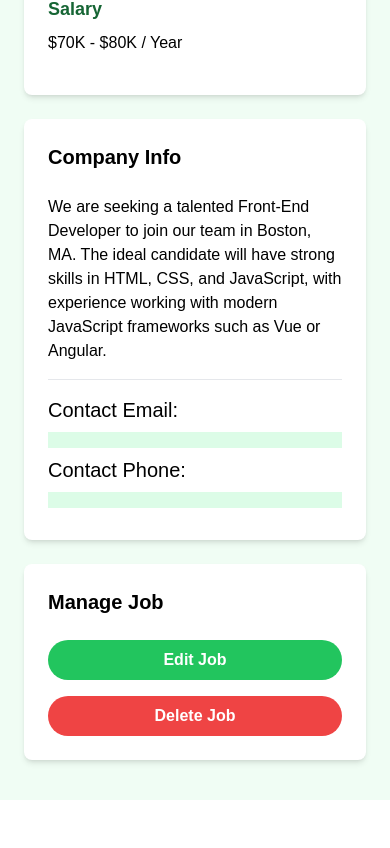
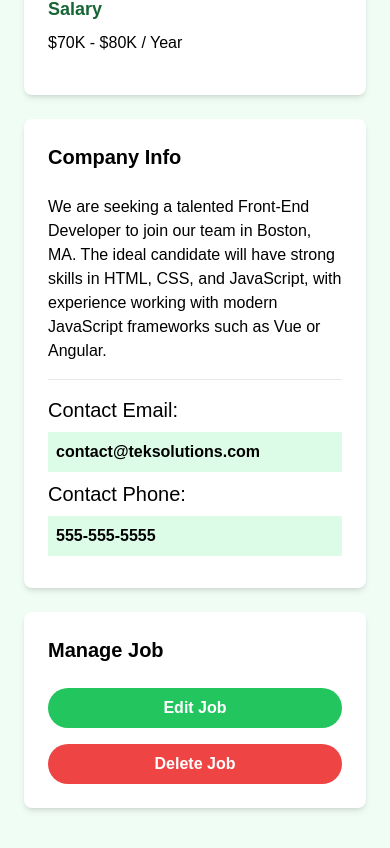
Before and after one commit to ivan119/vue_3_jobs_app_2024, a Vue app: page /jobs/1 in a window 390 px wide. Shown: the part 626-1474 px from the top of the page. Before the commit the page ends 1426 px from the top, so only its background shows below. Built offline with nearby package versions, Linux system fonts and the light colour scheme; data requests are answered from the project's data file.

Commit message:
fix: contactEmail / contactPhone chore: change edit link

```diff
--- a/src/views/JobView.vue
+++ b/src/views/JobView.vue
@@ -77,13 +77,13 @@ onMounted(async () => {
             <h3 class="text-xl">Contact Email:</h3>
 
             <p class="my-2 bg-green-100 p-2 font-bold">
-              {{ state.job.contactEmail }}
+              {{ state.job.company.contactEmail }}
             </p>
 
             <h3 class="text-xl">Contact Phone:</h3>
 
             <p class="my-2 bg-green-100 p-2 font-bold">
-              {{ state.job.contactPhone }}
+              {{ state.job.company.contactPhone }}
             </p>
           </div>
 
@@ -91,7 +91,7 @@ onMounted(async () => {
           <div class="bg-white p-6 rounded-lg shadow-md mt-6">
             <h3 class="text-xl font-bold mb-6">Manage Job</h3>
             <RouterLink
-              to="/jobs/edit"
+              :to="`/jobs/edit/${state.job.id}`"
               class="bg-green-500 hover:bg-green-600 text-white text-center font-bold py-2 px-4 rounded-full w-full focus:outline-none focus:shadow-outline mt-4 block"
               >Edit Job</RouterLink
             >
```
